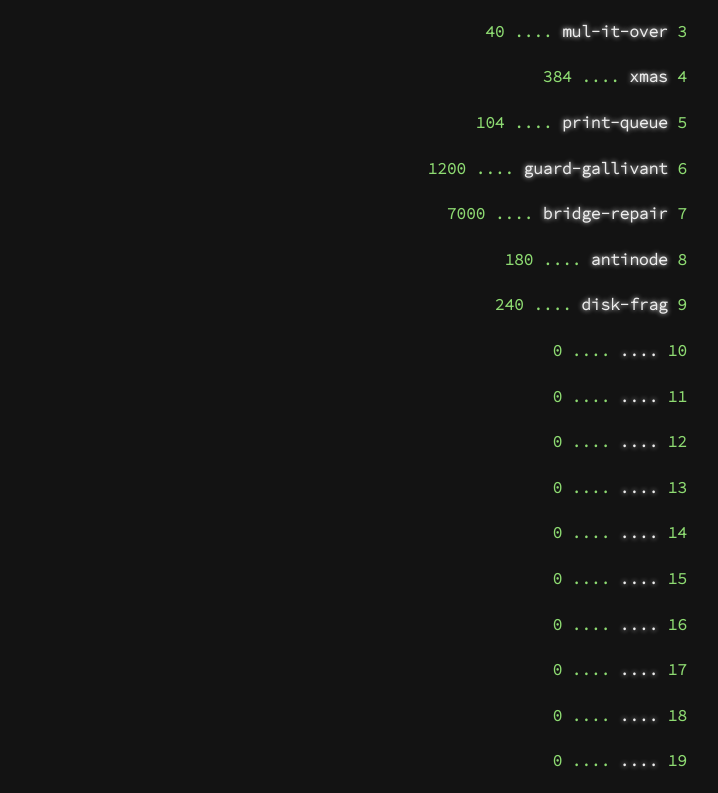
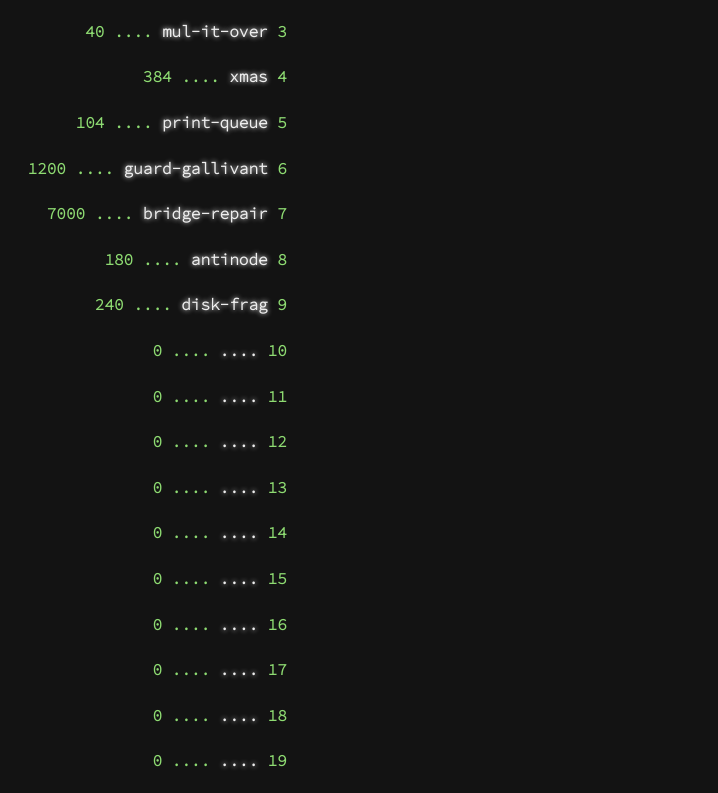
Before and after one commit to an-alch3mist/Advent, a plain HTML site: page index.html in a window 1280 px wide. Shown: the top 793 px of the page, without its empty margins (518-1236 px from the left). Drawn offline with Linux system fonts and the light colour scheme.

Commit message:
Update style.css

```diff
--- a/root/static/style.css
+++ b/root/static/style.css
@@ -140,7 +140,8 @@ textarea
 .desc
 {
 	display: inline-block;
-	width: calc(100vw - 5rem);
+	width: calc(100vw - 10rem);
+	max-width: 50rem;
 
 	color: var(--g);
 	font-size: 1rem;
```
